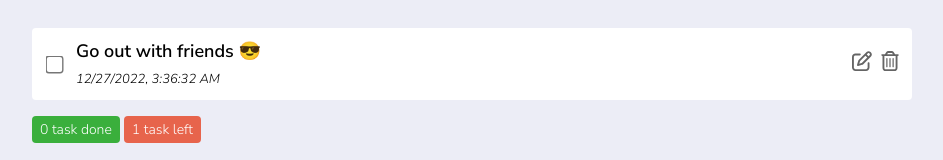
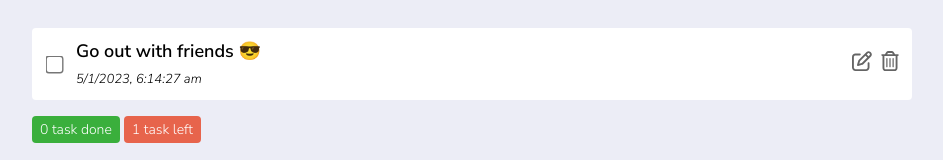
Before and after one commit to hienluong97/training_todoapp, a React (Create React App) app: page / in a window 1280 px wide. Shown: the part 237-397 px from the top of the page, without its empty margins (168-1111 px from the left). Built offline with nearby package versions, Linux system fonts and the light colour scheme.

Commit message:
Fix format time function

```diff
--- a/src/App.js
+++ b/src/App.js
@@ -22,7 +22,7 @@ function App() {
         id: 1,
         title: "Go out with friends 😎  ",
         status: false,
-        created_at: new Date().getTime(),
+        created_at: "2023-01-05T06:14:27.152Z",
       },
     ]
   );
--- a/src/utils/functions.js
+++ b/src/utils/functions.js
@@ -1,10 +1,10 @@
 /**
  * This function is used to format time
- * @param {number | string} createdTime
+ * @param { string} createdTime
  * @returns {string} - Return a date string after formating
  */
 
 export function formatTime(createdTime) {
   const date = new Date(createdTime);
-  return date.toLocaleString();
+  return date.toLocaleString("hi-IN");
 }
```
